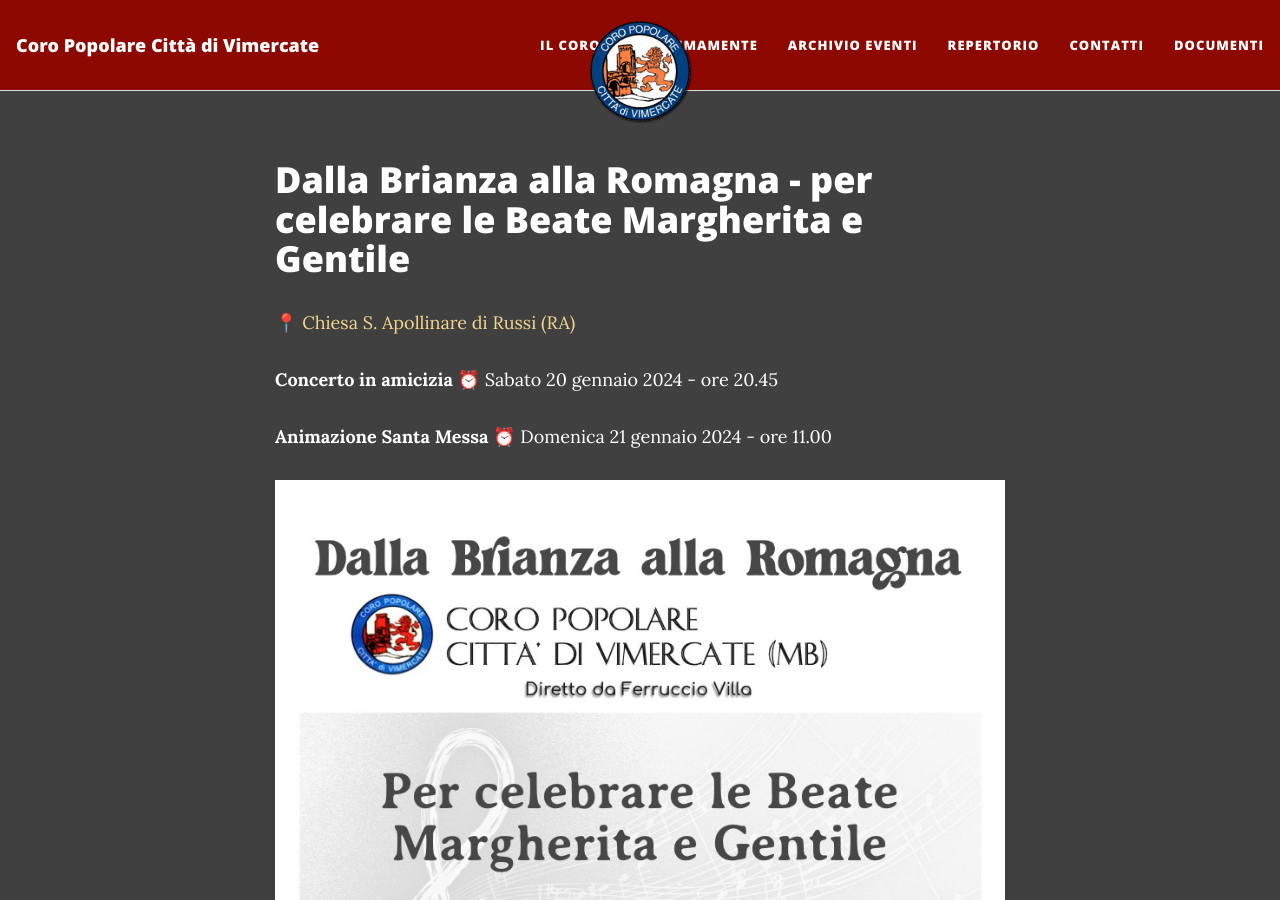
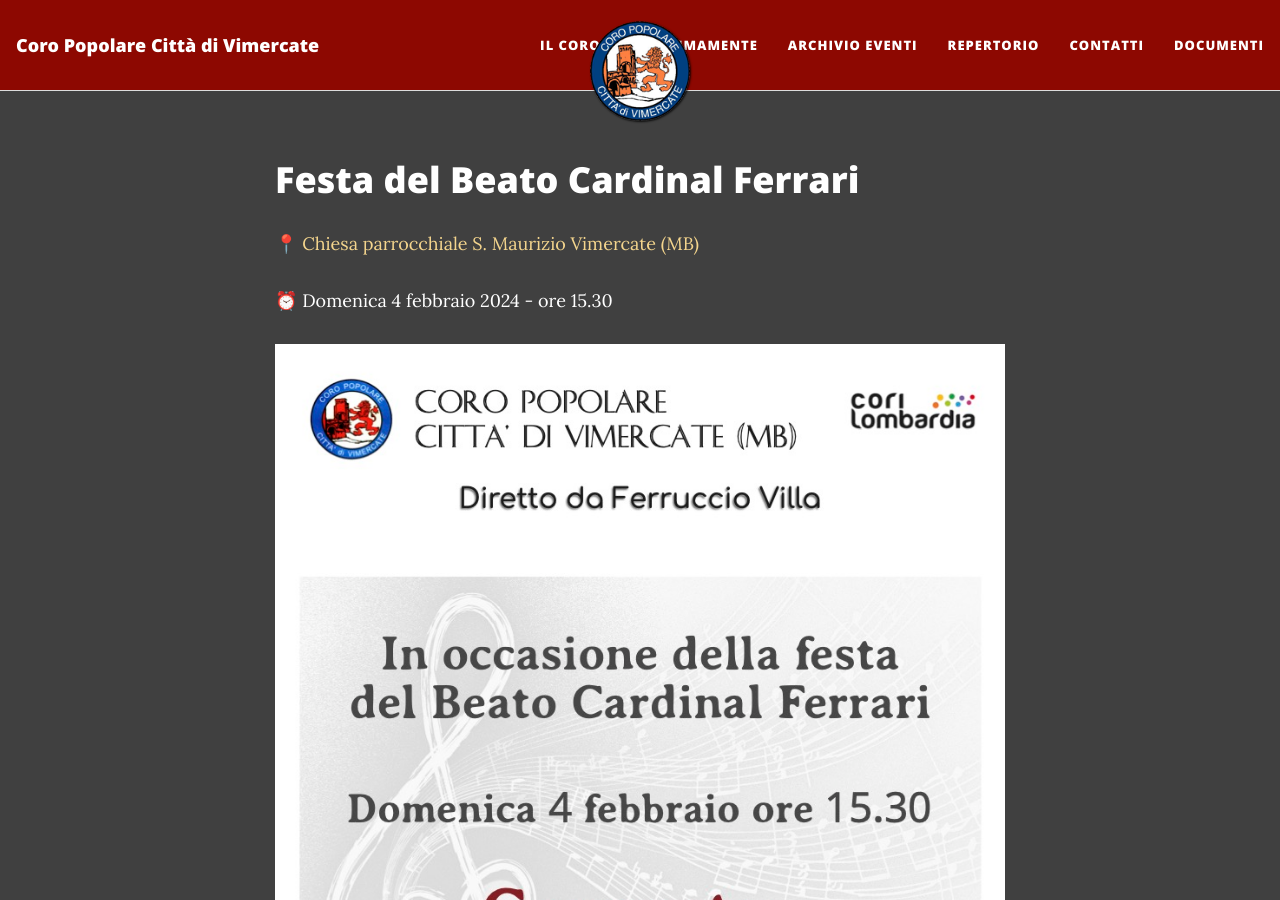
Before and after one commit to Corovimercate/Corovimercate.github.io, a Jekyll site: the page built from index.html, in a window 1280 px wide and 900 px high. Built offline with Jekyll 4.4.1, drawn with Linux system fonts in a browser that asks for light colours; nearby versions of some CDN libraries; the list of posts is cut into pages by our own code.

```diff
--- a/index.html
+++ b/index.html
@@ -6,14 +6,13 @@ layout: home
 
 <!-- <hr style="border:2px solid white"> -->
 
-<h1>Dalla Brianza alla Romagna - per celebrare le Beate Margherita e Gentile</h1>
+<h1>Festa del Beato Cardinal Ferrari</h1>
 
-<p>📍 <a href="https://maps.app.goo.gl/PK69n5cDa9KMBAge8">Chiesa S. Apollinare di Russi (RA)</a></p>
-<p><b>Concerto in amicizia</b> ⏰ Sabato 20 gennaio 2024 - ore 20.45</p>
-<p><b>Animazione Santa Messa</b> ⏰ Domenica 21 gennaio 2024 - ore 11.00</p>
+<p>📍 <a href="https://maps.app.goo.gl/xU732Qyq4udarwm58">Chiesa parrocchiale S. Maurizio Vimercate (MB)</a></p>
+<p>⏰ Domenica 4 febbraio 2024 - ore 15.30</p>
 
 <img class="fit-picture"
-     src="https://www.corovimercate.it/assets/img/Faenza_2024.jpg"
+     src="https://www.corovimercate.it/assets/img/S.Maurizio.jpg"
      alt="Foto del coro">
 
 <!-- ###### HOME BASE ###### -->
```
Also changed, not shown: eventi.md (+13 -0 lines), assets/img/S.Maurizio.jpg (added).
